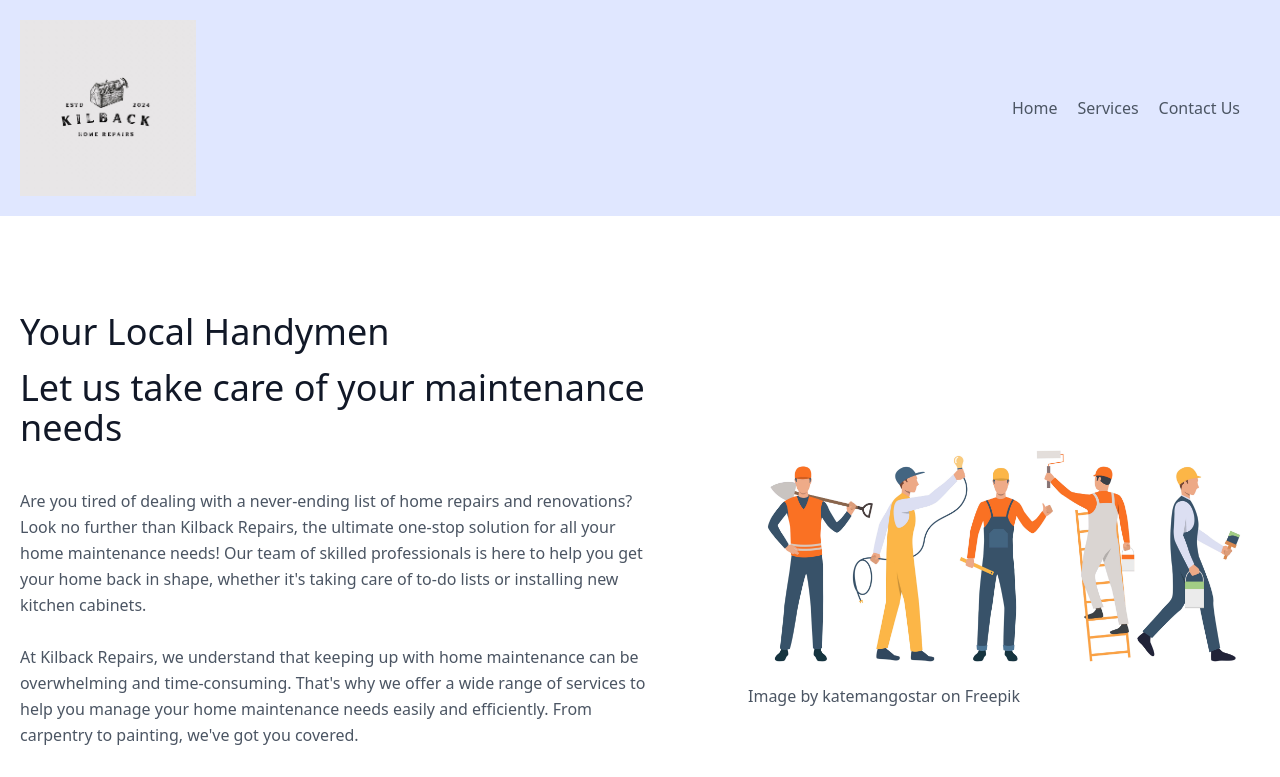
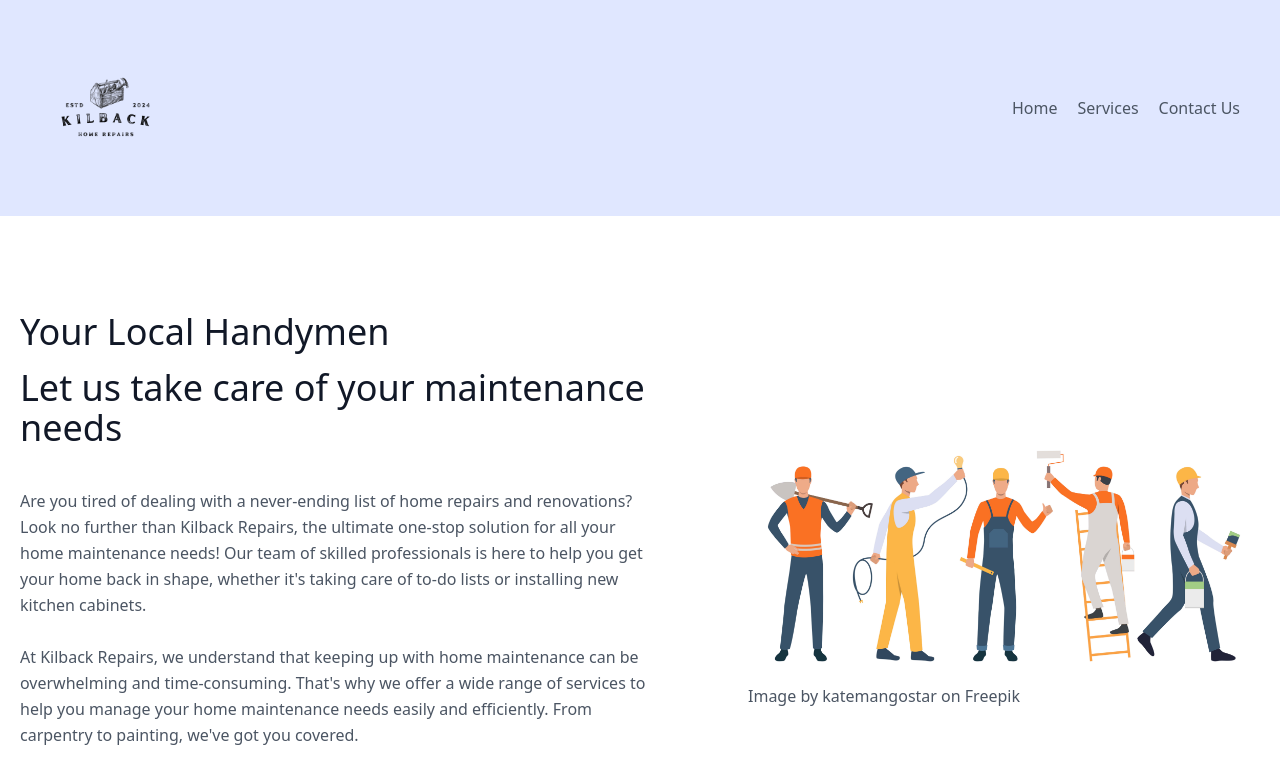
Before and after one commit to hysyb/repair, a plain HTML site: page index.html in a window 1280 px wide. Shown: the top 777 px of the page. Drawn offline with Linux system fonts and the light colour scheme.

Commit message:
Update logo

```diff
--- a/index.html
+++ b/index.html
@@ -10,7 +10,7 @@
     <header class="text-gray-600 body-font bg-indigo-100">
         <div class="container mx-auto flex flex-wrap p-5 flex-col md:flex-row items-center">
           <a class="flex title-font font-medium items-center text-gray-900 mb-4 md:mb-0">
-            <img src="logo3_jpg.jpg" alt="" class="w-44">
+            <img src="image0.png" alt="" class="w-44">
           </a>
           <nav class="md:ml-auto flex flex-wrap items-center text-base justify-center">
             <a href="#home" class="mr-5 hover:text-gray-900">Home</a>
```
